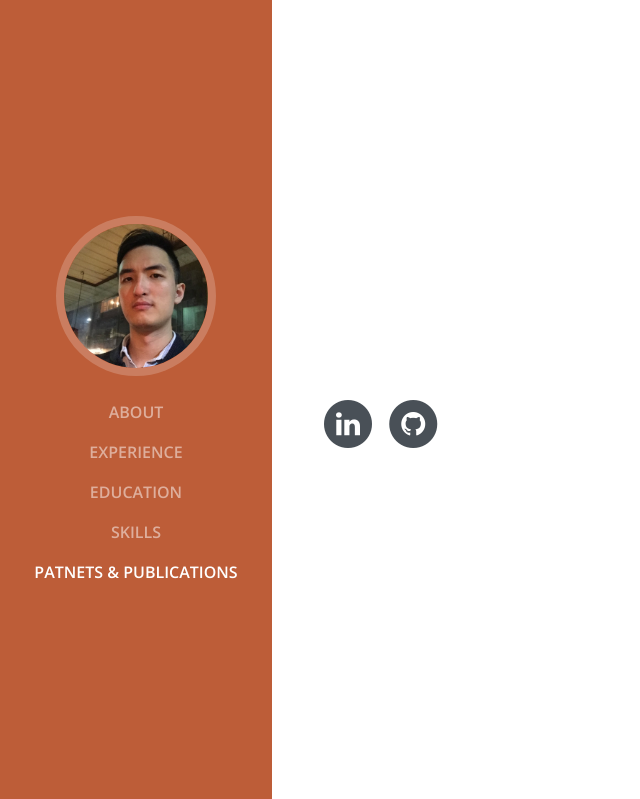
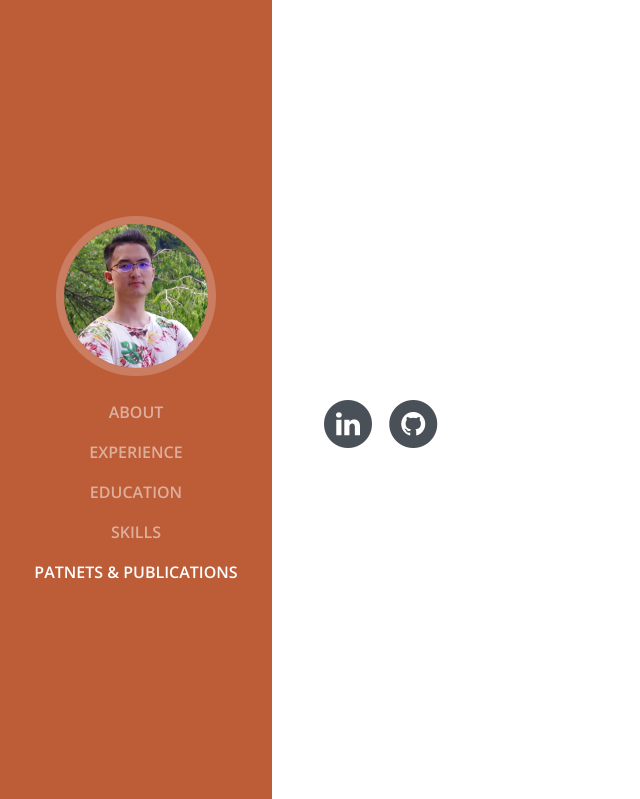
Before and after one commit to sdlfkorg/resume, a Django app: template templates/index.html in a window 1280 px wide. Shown: the top 799 px of the page, without its empty margins (0-640 px from the left). Run offline with Django 3.2, Linux system fonts and the light colour scheme; the template is opened without the code that fills it, so the values that code supplies are empty; some libraries are stand-ins or nearby versions; some web fonts are replaced.

Commit message:
change profile picture

```diff
--- a/templates/index.html
+++ b/templates/index.html
@@ -37,7 +37,7 @@
       <a class="navbar-brand js-scroll-trigger" href="#page-top">
         <span class="d-block d-lg-none">I'm Liao Tzu-Chieh</span>
         <span class="d-none d-lg-block">
-          <img class="img-fluid img-profile rounded-circle mx-auto mb-2" src="{% static 'img/profile.jpg' %}" alt="">
+          <img class="img-fluid img-profile rounded-circle mx-auto mb-2" src="{% static 'img/my_profile.jpg' %}" alt="">
         </span>
       </a>
       <button class="navbar-toggler" type="button" data-toggle="collapse" data-target="#navbarSupportedContent" aria-controls="navbarSupportedContent" aria-expanded="false" aria-label="Toggle navigation">
```
Also changed, not shown: static/img/my_profile.JPG (added).
